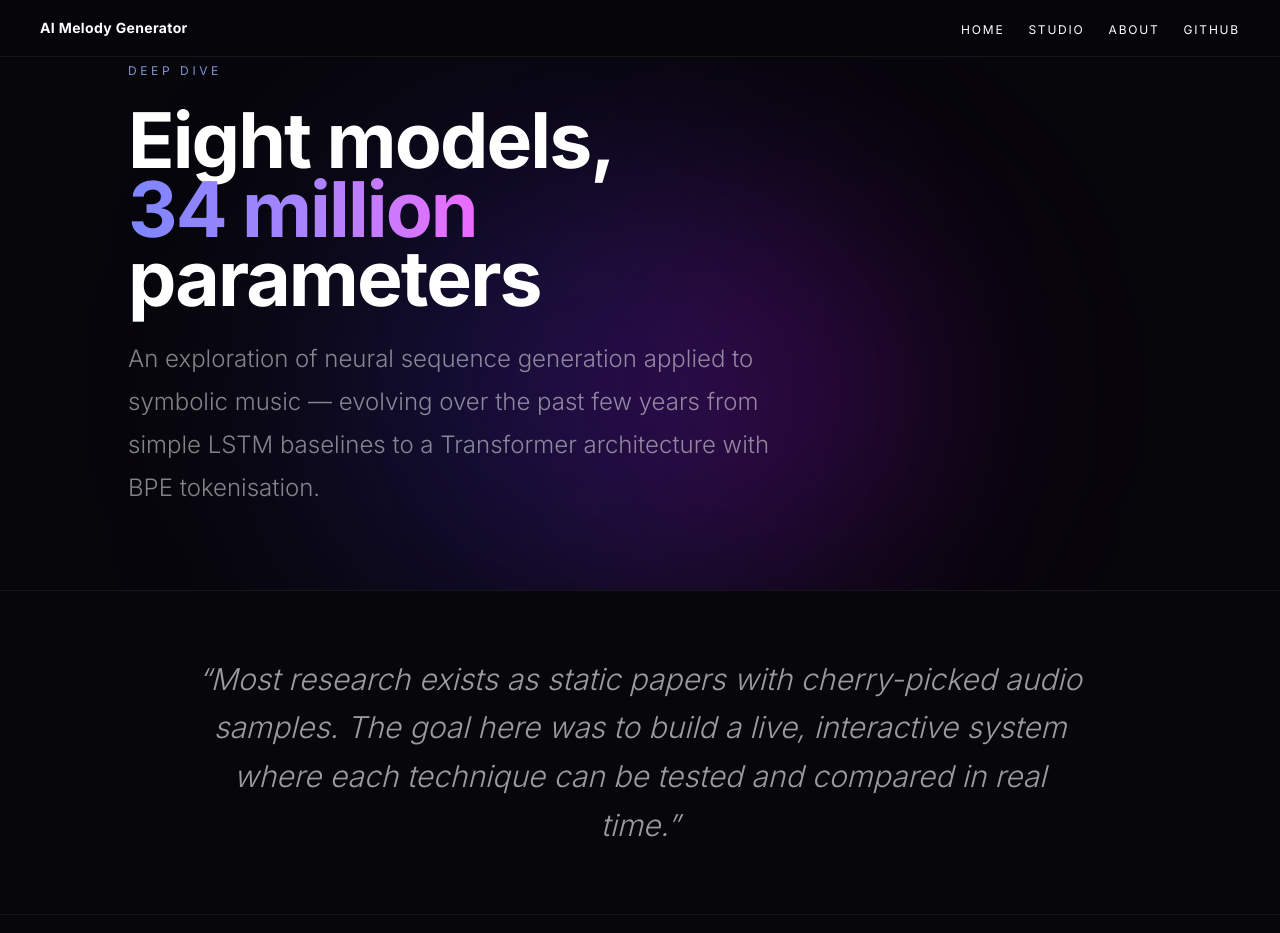
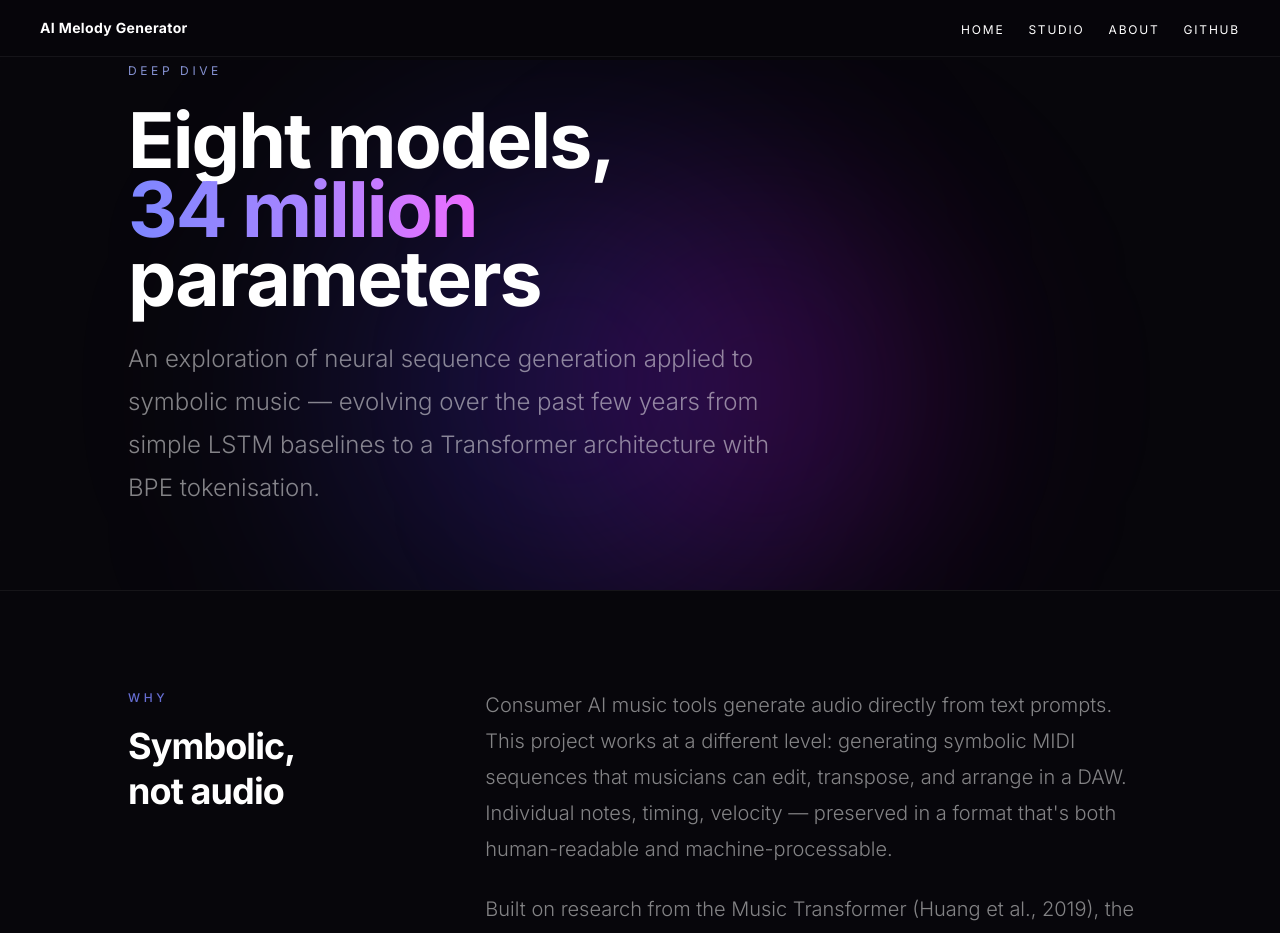
Before and after one commit to niallone/melodygenerator, a Next.js app in the folder frontend/: page /about in a window 1280 px wide. Shown: the top 933 px of the page. Built offline with nearby package versions, Linux system fonts and the light colour scheme.

Commit message:
Remove pull quote from about page

```diff
--- a/frontend/app/(default)/about/page.tsx
+++ b/frontend/app/(default)/about/page.tsx
@@ -37,15 +37,6 @@ export default function About() {
           <p className="text-xl text-white/50 max-w-2xl font-light leading-relaxed">
             An exploration of neural sequence generation applied to symbolic music &mdash; evolving over the past few years from simple LSTM baselines to a Transformer architecture with BPE tokenisation.
           </p>
-        </div>
-      </section>
-
-      {/* ─── PULL QUOTE ─── */}
-      <section className="border-t border-white/[0.06] py-16 px-6 sm:px-10">
-        <div className="max-w-4xl mx-auto text-center">
-          <blockquote className="text-2xl sm:text-3xl font-light leading-relaxed text-white/60 italic">
-            &ldquo;Most research exists as static papers with cherry-picked audio samples. The goal here was to build a live, interactive system where each technique can be tested and compared in real time.&rdquo;
-          </blockquote>
         </div>
       </section>
 
```
